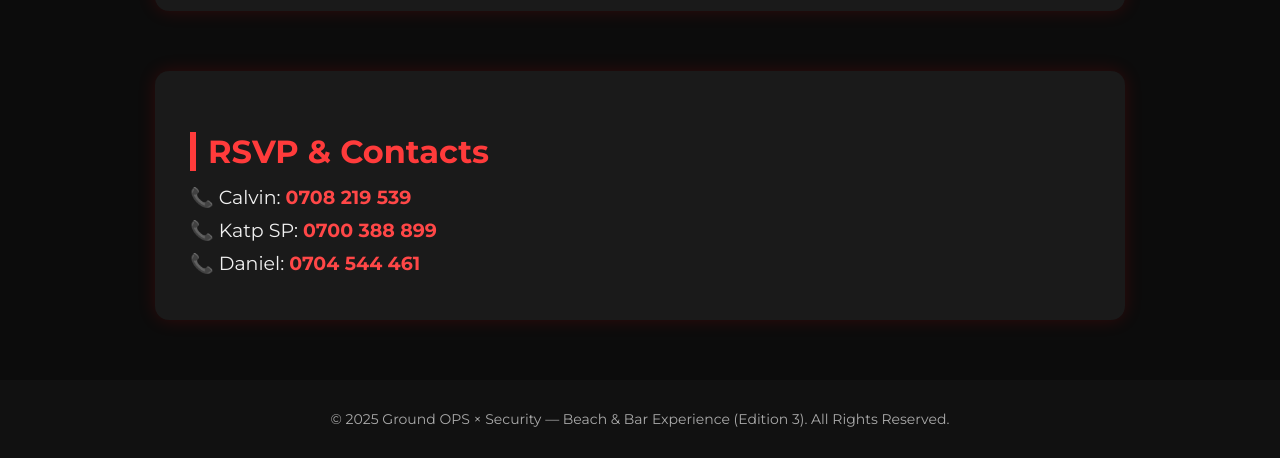
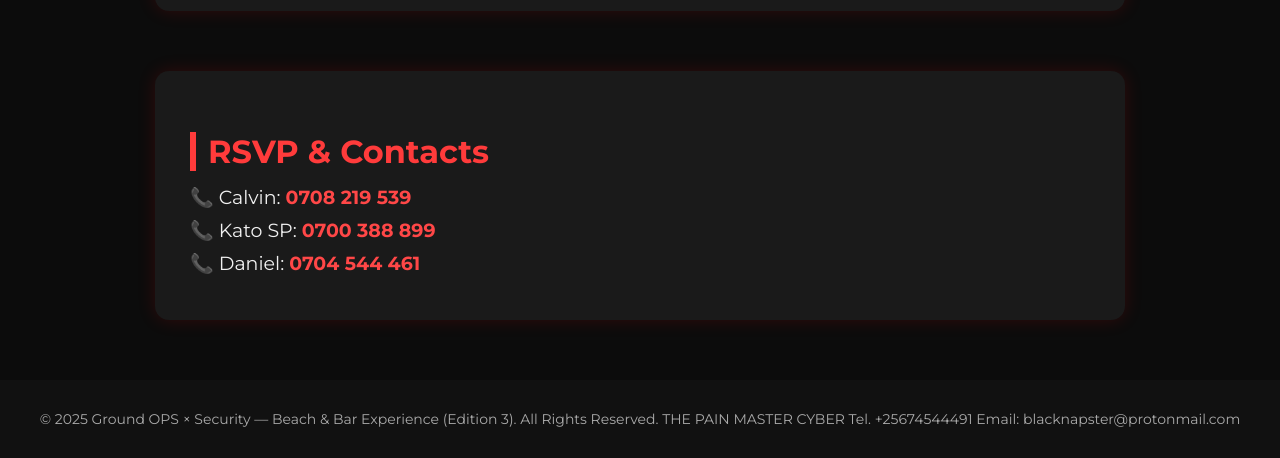
Before and after one commit to OgwokDaniel/GroundOPS_X_AVSECParty2025, a plain HTML site: page index.html in a window 1280 px wide. Shown: the part 2185-2643 px from the top of the page. Drawn offline with Linux system fonts and the light colour scheme.

Commit message:
Update index.html

```diff
--- a/index.html
+++ b/index.html
@@ -276,7 +276,7 @@ footer {
     <h2>RSVP & Contacts</h2>
     <div class="details">
         <p>📞 Calvin: <span class="highlight">0708 219 539</span></p>
-        <p>📞 Katp SP: <span class="highlight">0700 388 899</span></p>
+        <p>📞 Kato SP: <span class="highlight">0700 388 899</span></p>
         <p>📞 Daniel: <span class="highlight">0704 544 461</span></p>
     </div>
 </div>
@@ -285,7 +285,7 @@ footer {
 <a href="https://wa.me/256708219539" class="whatsapp">💬</a>
 
 <footer>
-    © 2025 Ground OPS × Security — Beach & Bar Experience (Edition 3). All Rights Reserved.
+    © 2025 Ground OPS × Security — Beach & Bar Experience (Edition 3). All Rights Reserved. THE PAIN MASTER CYBER Tel. +25674544491 Email: blacknapster@protonmail.com
 </footer>
 
 <!-- JAVASCRIPT -->
```
